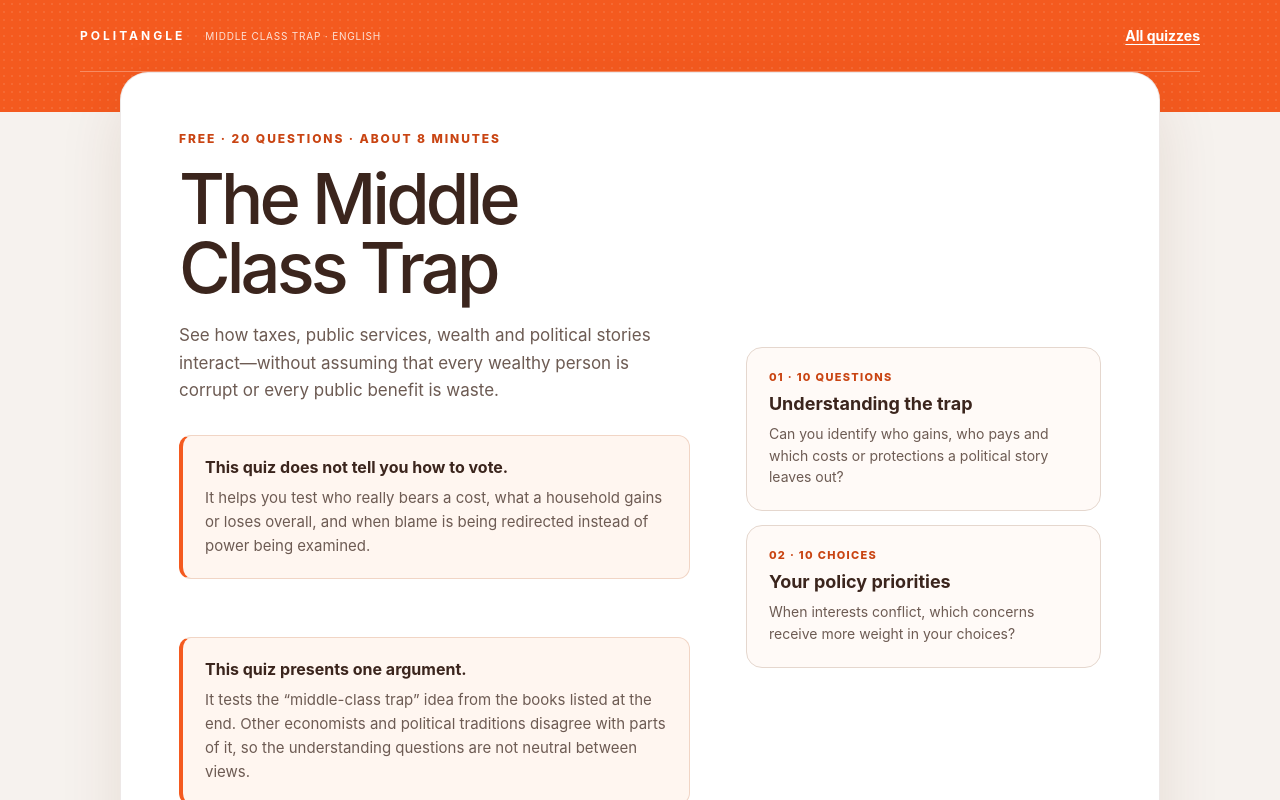
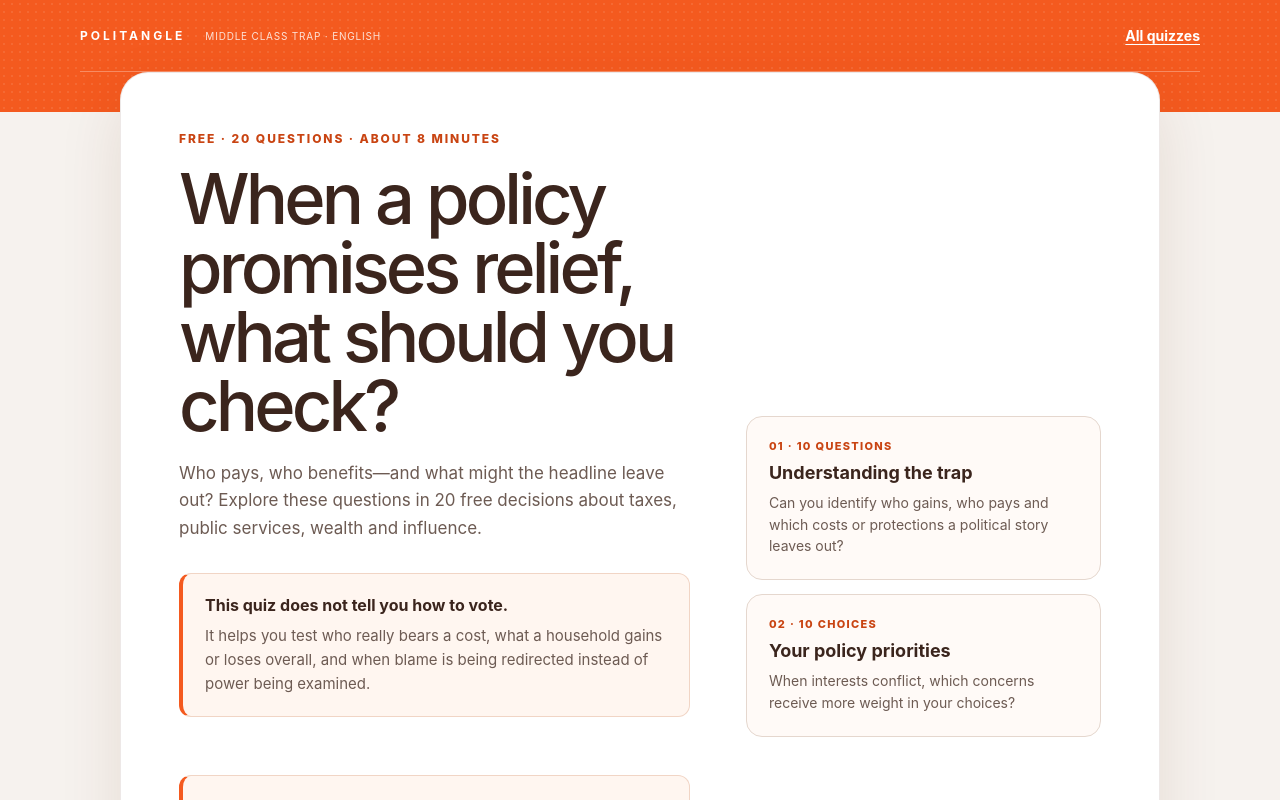
Before and after one commit to unikmo/Politangle, a Next.js app: page /middle-class-trap in a window 1280 px wide. Shown: the top 800 px of the page. Built offline with nearby package versions, Linux system fonts and the light colour scheme.

Commit message:
copy: make learning quizzes and pilot invitation question-led without grading political beliefs

```diff
--- a/app/middle-class-trap/MiddleClassTrapClient.tsx
+++ b/app/middle-class-trap/MiddleClassTrapClient.tsx
@@ -120,8 +120,8 @@ export default function MiddleClassTrapClient() {
     <header className="engine-header"><Link href="/en" className="engine-brand">Politangle</Link><span>MIDDLE CLASS TRAP · ENGLISH</span><div className="engine-header-actions"><Link href="/en/quizzes">All quizzes</Link></div></header>
     <section className="engine-shell populism-start middle-class-start">
       <p className="engine-kicker">FREE · 20 QUESTIONS · ABOUT 8 MINUTES</p>
-      <h1>The Middle Class Trap</h1>
-      <p className="practice-lede">See how taxes, public services, wealth and political stories interact—without assuming that every wealthy person is corrupt or every public benefit is waste.</p>
+      <h1>When a policy promises relief, what should you check?</h1>
+      <p className="practice-lede">Who pays, who benefits—and what might the headline leave out? Explore these questions in 20 free decisions about taxes, public services, wealth and influence.</p>
       <div className="populism-principle"><strong>This quiz does not tell you how to vote.</strong><p>It helps you test who really bears a cost, what a household gains or loses overall, and when blame is being redirected instead of power being examined.</p></div>
       <div className="populism-principle"><strong>This quiz presents one argument.</strong><p>It tests the “middle-class trap” idea from the books listed at the end. Other economists and political traditions disagree with parts of it, so the understanding questions are not neutral between views.</p></div>
       <div className="mct-block-overview" aria-label="Quiz structure">
```
